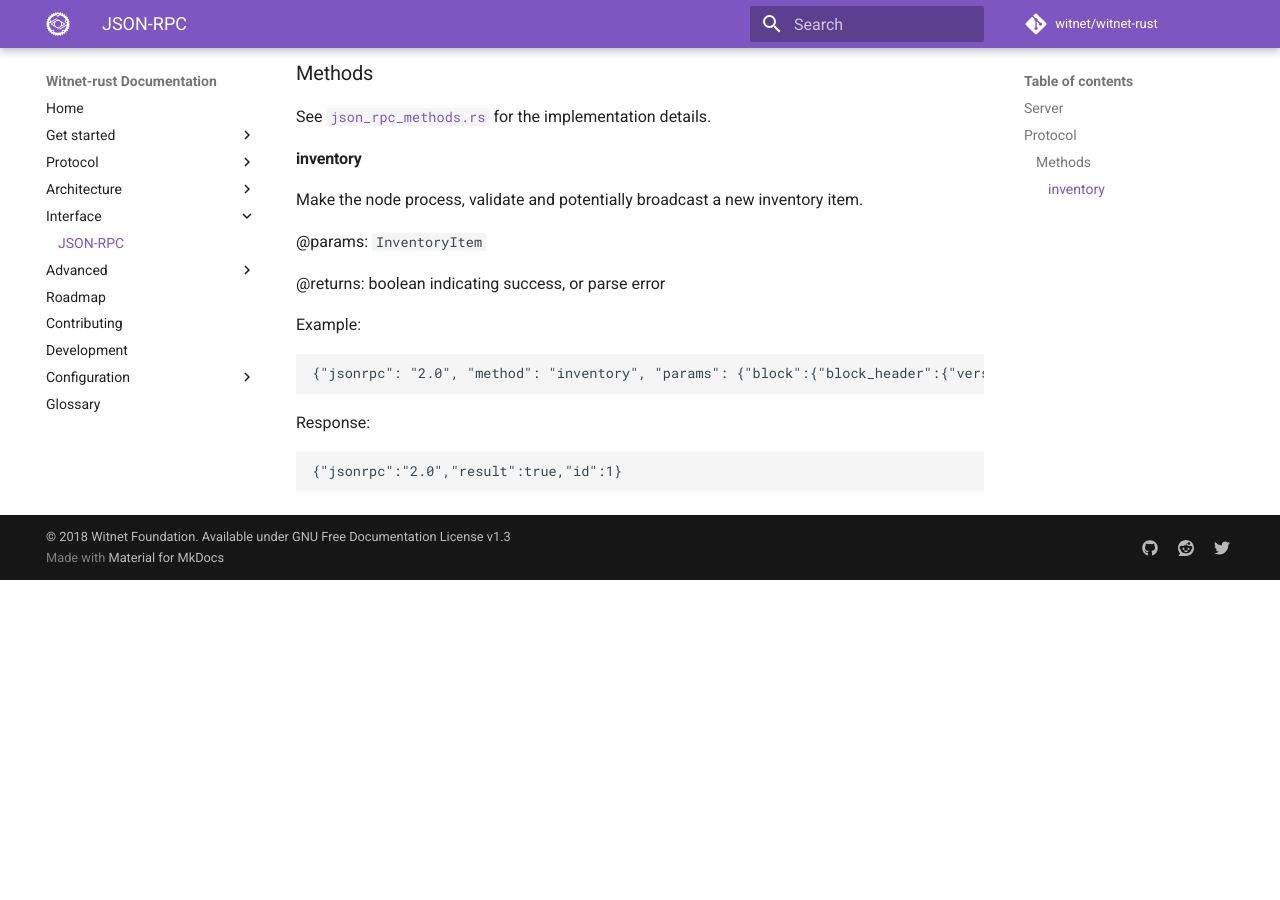
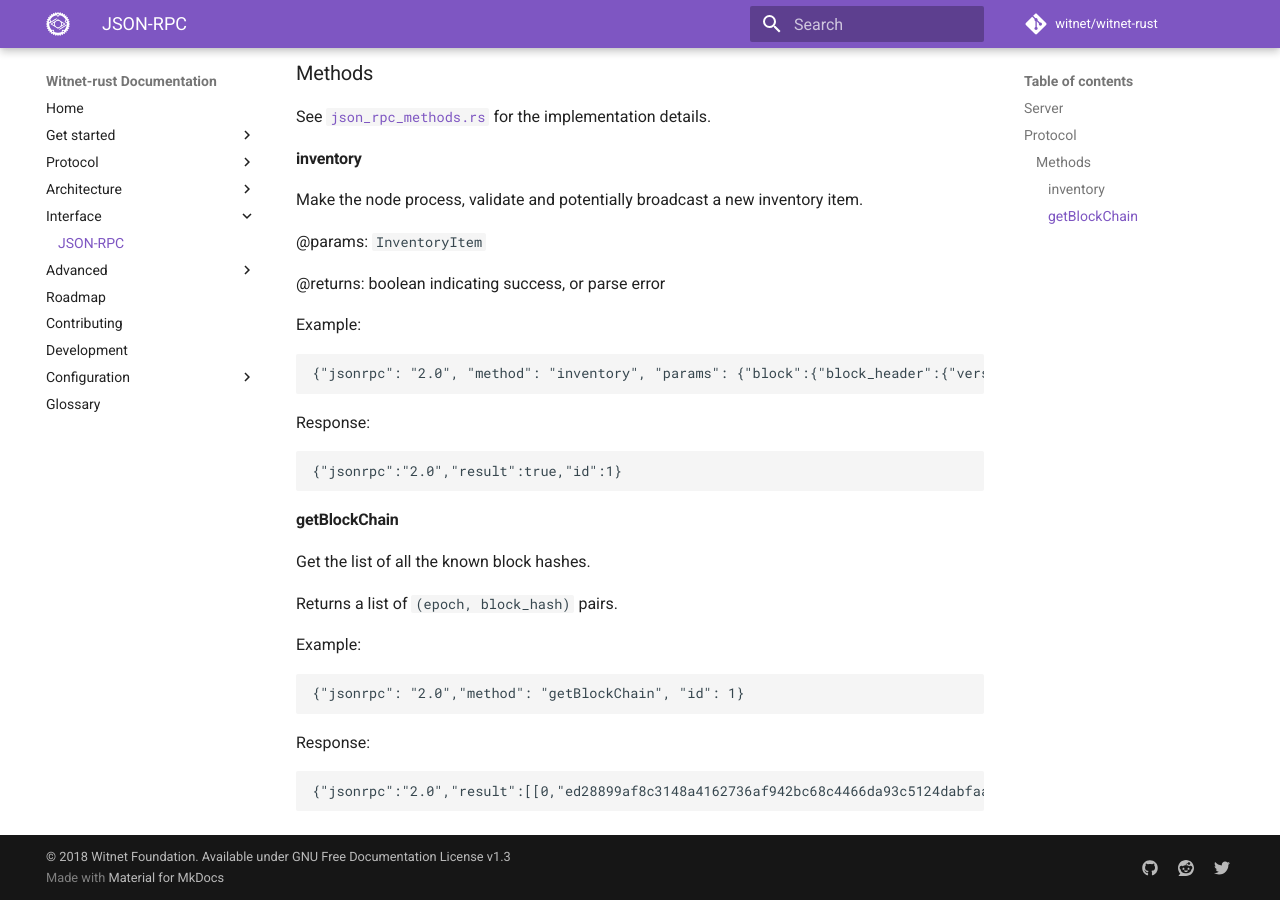
Before and after one commit to witnet/witnet-rust, an MkDocs documentation site: the page built from docs/interface/json-rpc.md, in a window 1280 px wide and 900 px high, scrolled down 681 px. Built offline with MkDocs 1.6.1 and Material for MkDocs 9.7.7, drawn with Linux system fonts in a browser that asks for light colours; comment, search, counter and statistics services are not loaded; before the commit the page ends 1261 px from its top, so only the background shows below that.

Commit message:
docs(interface): add getBlockChain JSON-RPC method documentation

````diff
--- a/docs/interface/json-rpc.md
+++ b/docs/interface/json-rpc.md
@@ -53,6 +53,24 @@
 {"jsonrpc":"2.0","result":true,"id":1}
 ```
 
+#### getBlockChain
+
+Get the list of all the known block hashes.
+
+Returns a list of `(epoch, block_hash)` pairs.
+
+Example:
+
+```
+{"jsonrpc": "2.0","method": "getBlockChain", "id": 1}
+```
+
+Response:
+
+```
+{"jsonrpc":"2.0","result":[[0,"ed28899af8c3148a4162736af942bc68c4466da93c5124dabfaa7c582af49e30"],[1,"9c9038cfb31a7050796920f91b17f4a68c7e9a795ee8962916b35d39fc1efefc"]],"id":1}
+```
+
 [json_rpc_server]: https://github.com/witnet/witnet-rust/blob/master/core/src/actors/json_rpc/server.rs
 [noders]: https://github.com/witnet/witnet-rust/blob/master/core/src/actors/node.rs
 [json_rpc_methods]: https://github.com/witnet/witnet-rust/blob/master/core/src/actors/json_rpc/json_rpc_methods.rs
````
